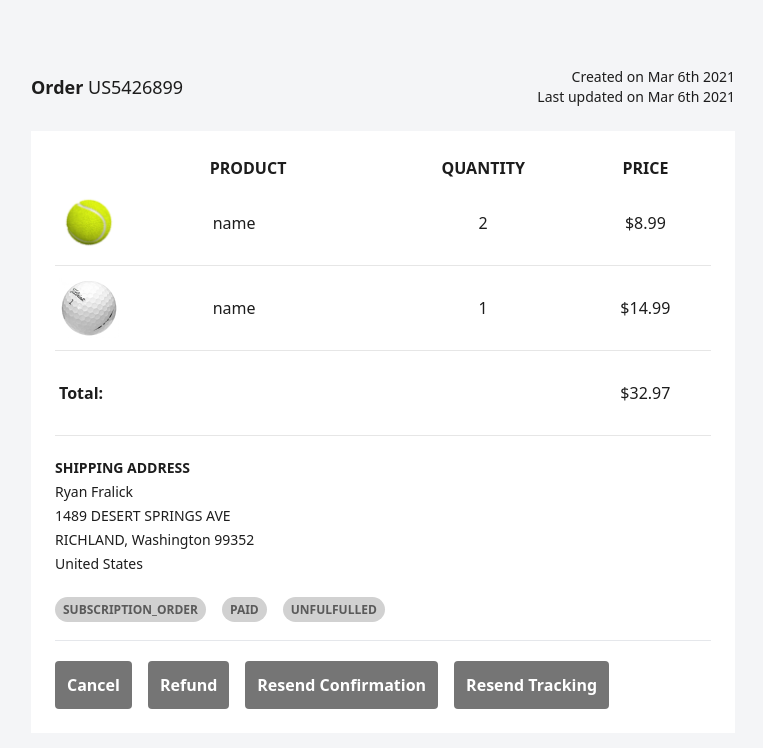
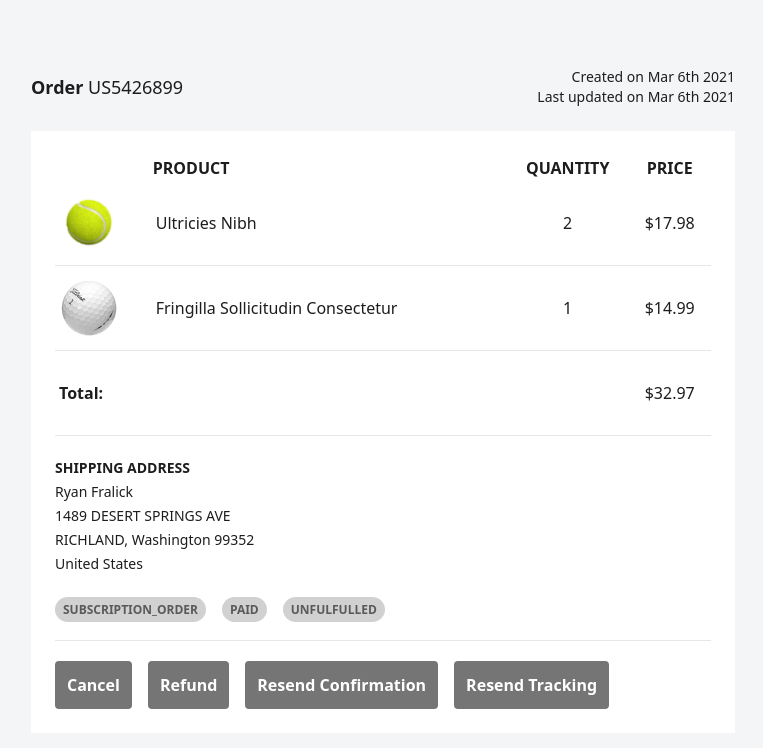
Before and after one commit to HQDung/manscaped-challenge, a React (Create React App) app: page / in a window 1280 px wide. Shown: the top 748 px of the page, without its empty margins (257-1020 px from the left). Built offline with nearby package versions, Linux system fonts and the light colour scheme.

Commit message:
enhance order card page

```diff
--- /dev/null
+++ b/src/pages/OrderCard/ProductTable.tsx
@@ -0,0 +1,40 @@
+import React from "react";
+import { orderDetails } from "../../data";
+import Table, { Column } from "../../components/Table";
+import { Link } from "react-router-dom";
+import { Product } from "../../models/type";
+
+interface ProductTableProps {
+  rows: Product[];
+}
+
+const ProductTable: React.FC<ProductTableProps> = ({ rows }) => {
+  const renderProductName = (colId: string, row: any) => (
+    <Link to="#">{row[colId]}</Link>
+  );
+
+  const renderTotalPrice = (colId: string, row: any) =>
+    `$${row.price * row.qty}`;
+
+  const columns: Column[] = [
+    { id: "img", label: "", type: "img" },
+    { id: "name", label: "PRODUCT", type: "custom", render: renderProductName },
+    { id: "qty", label: "QUANTITY", type: "number", align: "center" },
+    {
+      id: "totalPrice",
+      label: "PRICE",
+      type: "custom",
+      align: "center",
+      render: renderTotalPrice,
+    },
+  ];
+
+  const orderItemsFooter = {
+    label: "Total",
+    value: `$${orderDetails.total}`,
+  };
+
+  return <Table columns={columns} rows={rows} footer={orderItemsFooter} />;
+};
+
+export default React.memo(ProductTable);
--- a/src/pages/OrderCard/index.tsx
+++ b/src/pages/OrderCard/index.tsx
@@ -1,30 +1,14 @@
 import formatDate from "../../utils/formatDate";
 import { orderDetails } from "../../data";
-import Table, { Column } from "../../components/Table";
 import CancelBtn from "./CancelBtn";
 import RefundBtn from "./RefundBtn";
 import ResendConfirmationBtn from "./ResendConfirmationBtn";
 import ResendTracking from "./ResendTracking";
 import Tag from "../../components/Tag";
+import ProductTable from "./ProductTable";
 import "./style.css";
-import { Link } from "react-router-dom";
-import { useCallback, useMemo } from "react";
 
 function OrderCardPage() {
-  const renderProductName = (name: string) => <Link to="#">{name}</Link>;
-
-  const columns: Column[] = [
-    { id: "img", label: "", type: "img" },
-    { id: "name", label: "PRODUCT", type: "custom", render: renderProductName },
-    { id: "qty", label: "QUANTITY", type: "number", align: "center" },
-    { id: "price", label: "PRICE", type: "money", align: "center" },
-  ];
-
-  const orderItemsFooter = {
-    label: "Total",
-    value: `$${orderDetails.total}`,
-  };
-
   return (
     <div className="order-card">
       <main className="max-w-3xl py-4 px-8 w-full">
@@ -38,11 +22,7 @@ function OrderCardPage() {
           </div>
         </div>
         <div className="mt-6 bg-white p-6 space-y-5">
-          <Table
-            columns={columns}
-            rows={orderDetails.items}
-            footer={orderItemsFooter}
-          />
+          <ProductTable rows={orderDetails.items} />
           <section className="leading-6 text-sm">
             <p className="font-bold uppercase">Shipping Address</p>
             <p>{orderDetails.shipping.name}</p>
```
